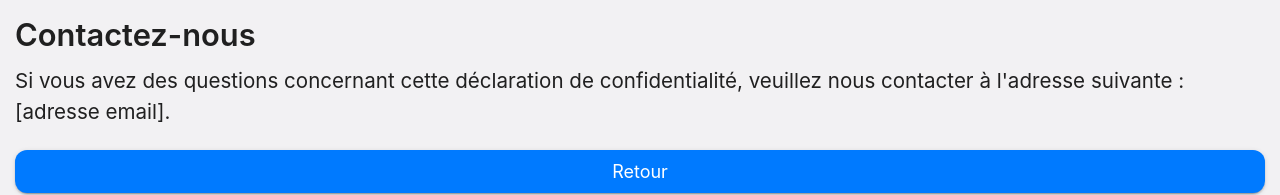
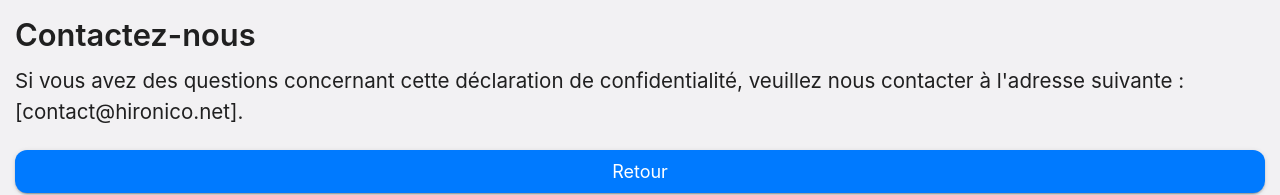
Before and after one commit to hironico/kdolist, a React (Vite) app in the folder client/: page /privacy in a window 1280 px wide. Shown: the part 1148-1343 px from the top of the page. Built offline with nearby package versions, Linux system fonts and the light colour scheme.

Commit message:
privacy contact mail update

```diff
--- a/client/src/pages/PrivacyPage/PrivacyPolicy.tsx
+++ b/client/src/pages/PrivacyPage/PrivacyPolicy.tsx
@@ -70,7 +70,7 @@ const PrivacyPolicy = () => {
             </Typography>
 
             <Typography variant="body1" gutterBottom>
-                Si vous avez des questions concernant cette déclaration de confidentialité, veuillez nous contacter à l&apos;adresse suivante : [adresse email].
+                Si vous avez des questions concernant cette déclaration de confidentialité, veuillez nous contacter à l&apos;adresse suivante : [contact@hironico.net].
             </Typography>
         </Box>
     );
```
Also changed, not shown: client/public/privacy.txt.
